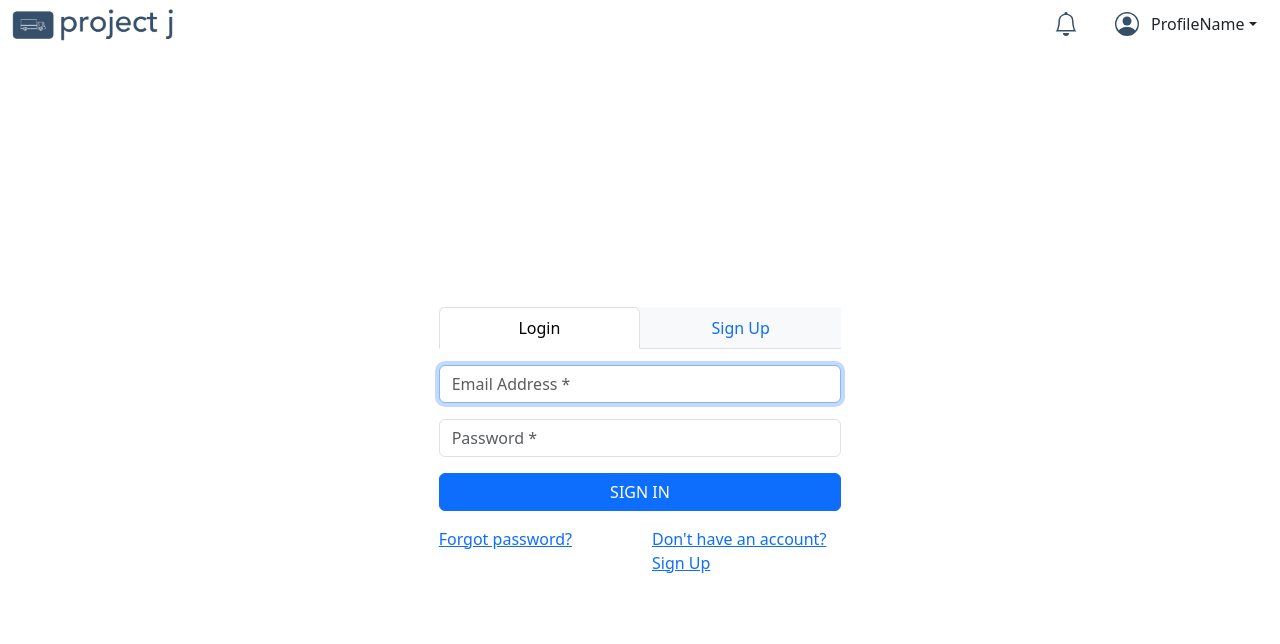
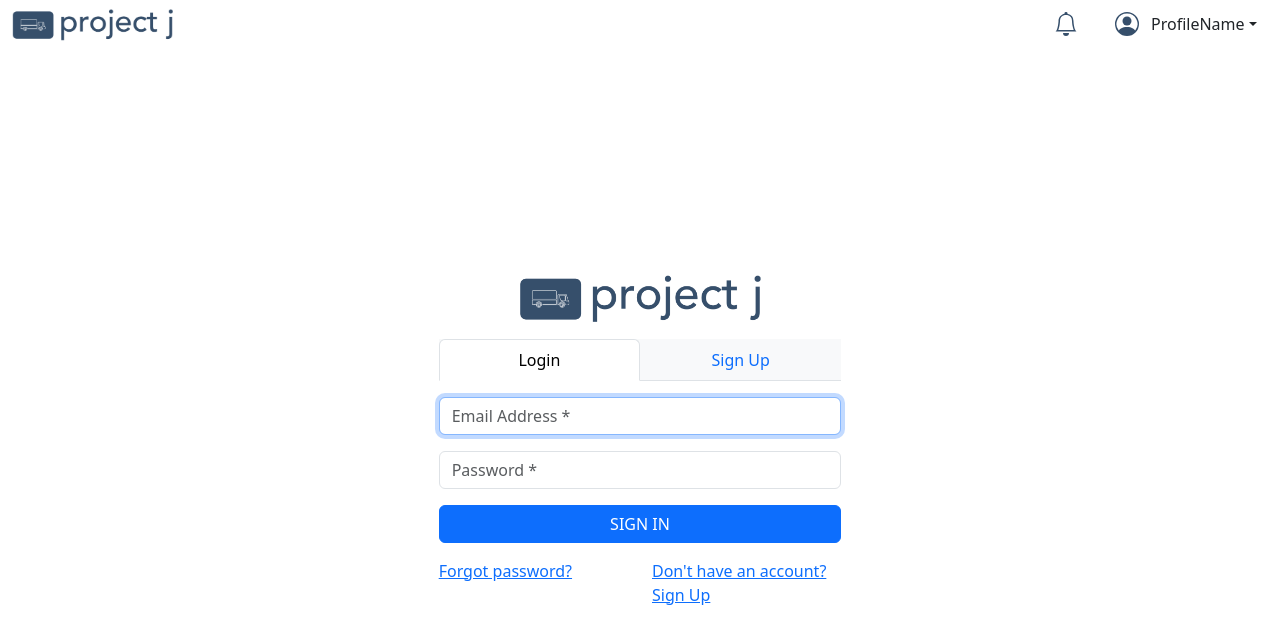
Before and after one commit to azheem-rahman/geco-capstone-frontend, a React (Create React App) app: page / in a window 1280 px wide. Shown: the top 644 px of the page. Built offline with nearby package versions, Linux system fonts and the light colour scheme.

Commit message:
added logo to login/signup page

```diff
--- a/src/components/LoginSignUp/LoginSignUp.js
+++ b/src/components/LoginSignUp/LoginSignUp.js
@@ -1,4 +1,5 @@
 import React, { useContext, useState } from "react";
+import CapstoneLogo from "../../assets/capstone-logo.png";
 import {
   Tab,
   Form,
@@ -289,6 +290,15 @@ const LoginSignUp = () => {
     <div className="container-fluid vh-100 d-flex flex-column justify-content-center">
       <div className="row d-flex justify-content-center">
         <div className="col-md-8 col-lg-4">
+          <div className="row">
+            <div className="col d-flex justify-content-center mb-3">
+              <img
+                src={CapstoneLogo}
+                alt="capstone-logo"
+                style={{ maxHeight: "3rem" }}
+              />
+            </div>
+          </div>
           <Tabs
             defaultActiveKey="login"
             id="login-sign-up"
```
